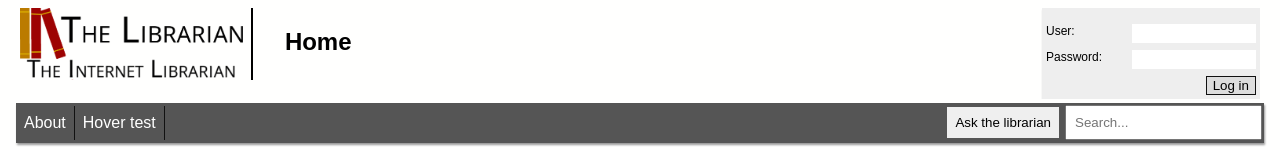
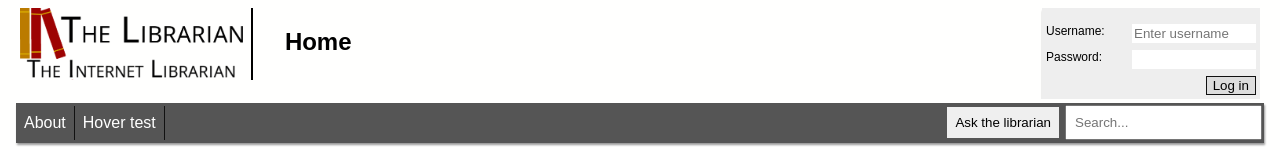
Before and after one commit to LRG1998/bettergoodreads, a SvelteKit app: page / in a window 1280 px wide. Shown: the top 150 px of the page. Built offline with nearby package versions, Linux system fonts and the light colour scheme.

Commit message:
Added framework for python backend

```diff
--- a/src/routes/+page.svelte
+++ b/src/routes/+page.svelte
@@ -1,6 +1,4 @@
 <script>
-// @ts-nocheck
-
     import { onMount } from "svelte";
 let loggedin = false;
 
@@ -55,7 +53,7 @@
             Home
         </h2>
         <div id = "login">
-            <p>User: <input id = "userinput" type="text"></p>
+            <p>Username: <input id = "userinput" type="text" placeholder="Enter username"></p>
             <p>Password: <input id="pass" type = "password"></p>
             <button type="submit"on:click={()=>login()}>Log in</button>
         </div>
--- a/static/style/app.css
+++ b/static/style/app.css
@@ -132,13 +132,14 @@ h2{
     font-size: 12px;
     padding: 4px;
     width: 210px;
-    box-shadow: 1px 2px 2px #999;
+    box-shadow: 1px 3px 2px #111;
 }
 #login input{
     border: none;
     max-width: 120px;
     padding: 2px;
     float:right;
+    color:silver;
 }
 #login input:focus{
     border:none;
```
Also changed, not shown: 2 other files (tests, documents, lock files or other folders). Lines whose indentation alone changed are shown as unchanged.
